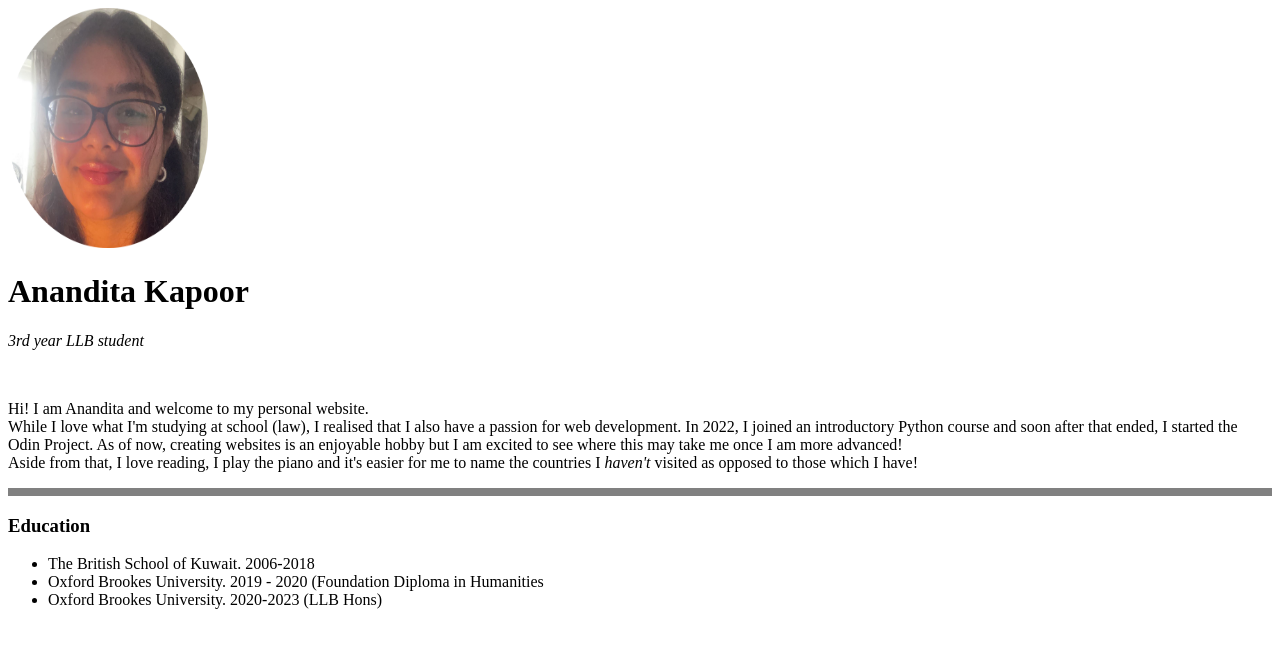
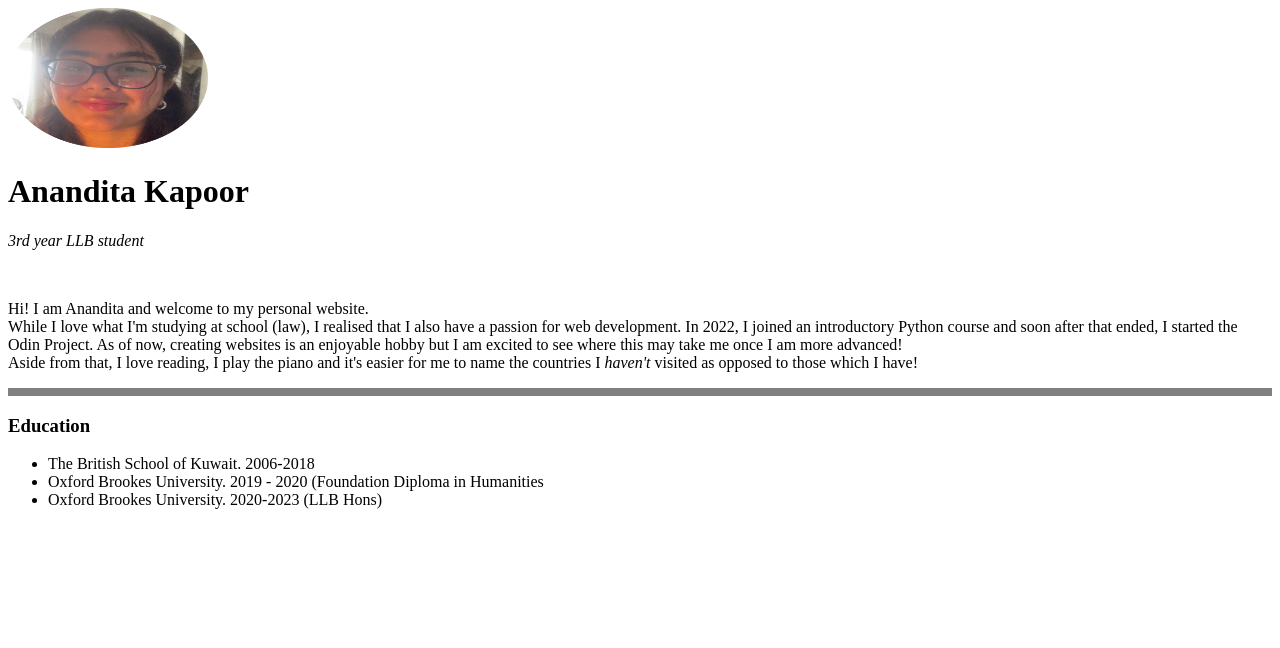
Before and after one commit to ananditakapoor/myfirstwebsite, a plain HTML site: page index.html in a window 1280 px wide. Drawn offline with Linux system fonts and the light colour scheme.

Commit message:
changed image height

```diff
--- a/index.html
+++ b/index.html
@@ -8,7 +8,7 @@
 
 <body>
     <img src="me circle.png" alt="Anandita profile picture" width="200"
-    height="240">
+    height="140">
     <h1>Anandita Kapoor</h1>
     <p><em>3rd year LLB student</em></p>
     <br>
```
